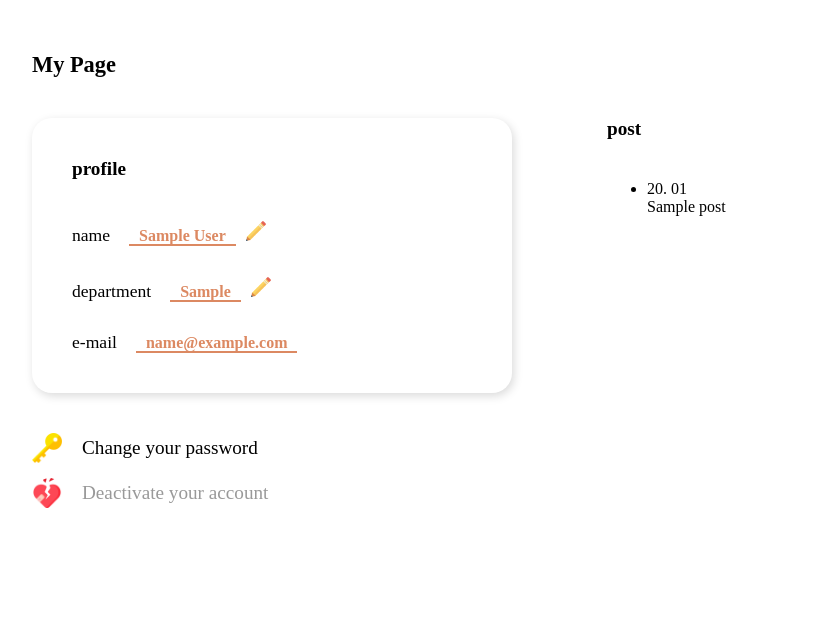
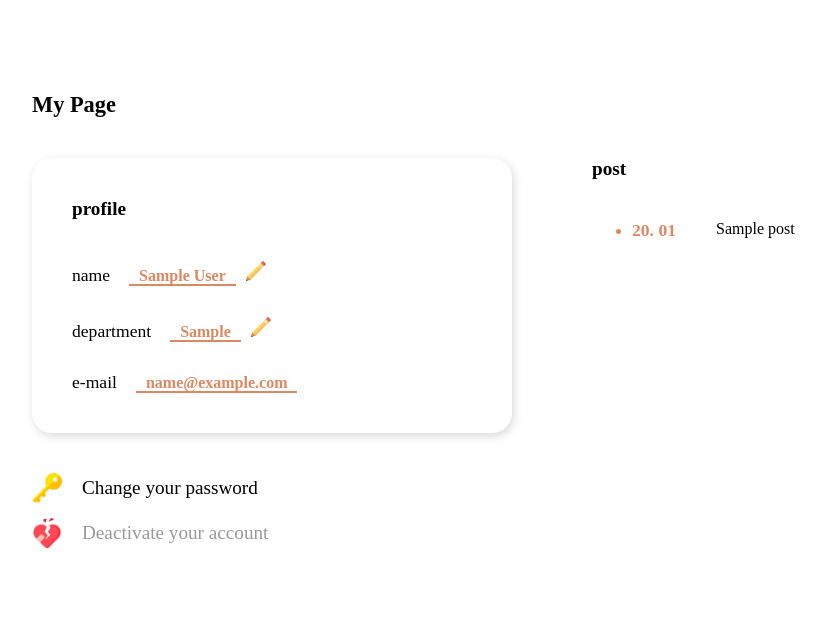
Before and after one commit to ohcmadah/info-overflow, a Django app: page /my_page/ in a window 1280 px wide. Shown: the part 160-800 px from the top of the page, without its empty margins (33-857 px from the left). Run offline with Django 3.2, Linux system fonts and the light colour scheme; a user stored in the database is signed in; tables that the repository leaves empty hold one stand-in row (values such as "Sample post"); parts of the project's set-up code (start-up, migrations or seed data) failed here and were passed over.

Commit message:
post scoll

```diff
--- a/account/static/account/css/my_page.css
+++ b/account/static/account/css/my_page.css
@@ -1,6 +1,6 @@
 /* Container */
 #container {
-    min-height: 80vh;
+    height: 80vh;
     display: flex;
     flex-direction: column;
     justify-content: center;
@@ -9,7 +9,8 @@
 .content-container {
     margin-left: 65px;
     margin-right: 65px;
-    margin-bottom: 80px;
+    padding-bottom: 40px;
+    max-height: 80%;
     display: flex;
     justify-content: space-between;
 }
@@ -20,12 +21,29 @@
 
 #post {
     flex: 1;
+    padding-right: 30px;
+    overflow-y: scroll;
+    height: 70%;
+}
+
+/* Scrollbar */
+#post::-webkit-scrollbar {
+    width: 6px;
+}
+#post::-webkit-scrollbar-thumb {
+    background-color: #999999;
+    border-radius: 10px;
+    background-clip: padding-box;
+}
+#post::-webkit-scrollbar-track {
+    background-color: #F3F3F3;
+    border-radius: 10px;
 }
 
 /* Text My Page */
 h1 {
     font-size: 1.4rem;
-    margin-top: 0;
+    margin-top: 40px;
     margin-bottom: 40px;
     margin-left: 65px;
 }
@@ -182,6 +200,34 @@ h2 {
     color: #999999;
 }
 
+/* Post */
+.my-post-container li::marker {
+    color: #DC8962;
+}
+
+.month-post {
+    margin-bottom: 30px;
+    display: flex;
+}
+
+.post-date {
+    margin-right: 40px;
+    color: #DC8962;
+    font-weight: bold;
+    font-size: 1.1rem;
+}
+
+.post-title-list {
+    display: flex;
+    flex-direction: column;
+}
+
+.post-title-list a {
+    text-decoration: none;
+    color: black;
+    margin-bottom: 15px;
+}
+
 /* Media Query */
 @media (max-width: 1200px) {
     .content-container {
@@ -190,5 +236,10 @@ h2 {
 
     #post {
         margin-top: 60px;
+        overflow-y: inherit;
+    }
+
+    .content-container {
+        max-height: none;
     }
 }
--- a/account/templates/account/my_page.html
+++ b/account/templates/account/my_page.html
@@ -75,11 +75,13 @@
                 {% for post_list in posts.values %}
                     {% if post_list %}
                     <li>
-                        <span class="post-date">{{ post_list.0.published_date|date:"y. m" }}</span>
-                        <div class="post-title-list">
-                            {% for post in post_list %}
-                                <span class="post-title">{{ post.title }}</span>
-                            {% endfor %}
+                        <div class="month-post">
+                            <span class="post-date">{{ post_list.0.published_date|date:"y. m" }}</span>
+                            <div class="post-title-list">
+                                {% for post in post_list %}
+                                    <a href="{% url 'blog:post_detail' pk=post.pk %}" class="post-title">{{ post.title }}</a>
+                                {% endfor %}
+                            </div>
                         </div>
                     </li>
                     {% endif %}
--- a/account/views.py
+++ b/account/views.py
@@ -102,8 +102,9 @@ def my_page(request):
     for post in filter_posts:
         date = str(post.published_date)[:7]
         if date in posts:
-            posts[date] += [post]
-        posts[date] = [post]
+            posts[date].append(post)
+        else:
+            posts[date] = [post]
     return render(request, 'account/my_page.html', {'posts': posts})
 
 @login_required
--- a/blog/static/blog/css/post_list.css
+++ b/blog/static/blog/css/post_list.css
@@ -65,6 +65,7 @@
     font-weight: bold;
     color: black;
     text-decoration: none;
+    margin: 0 15px;
 }
 
 /* Comment Img */
```
